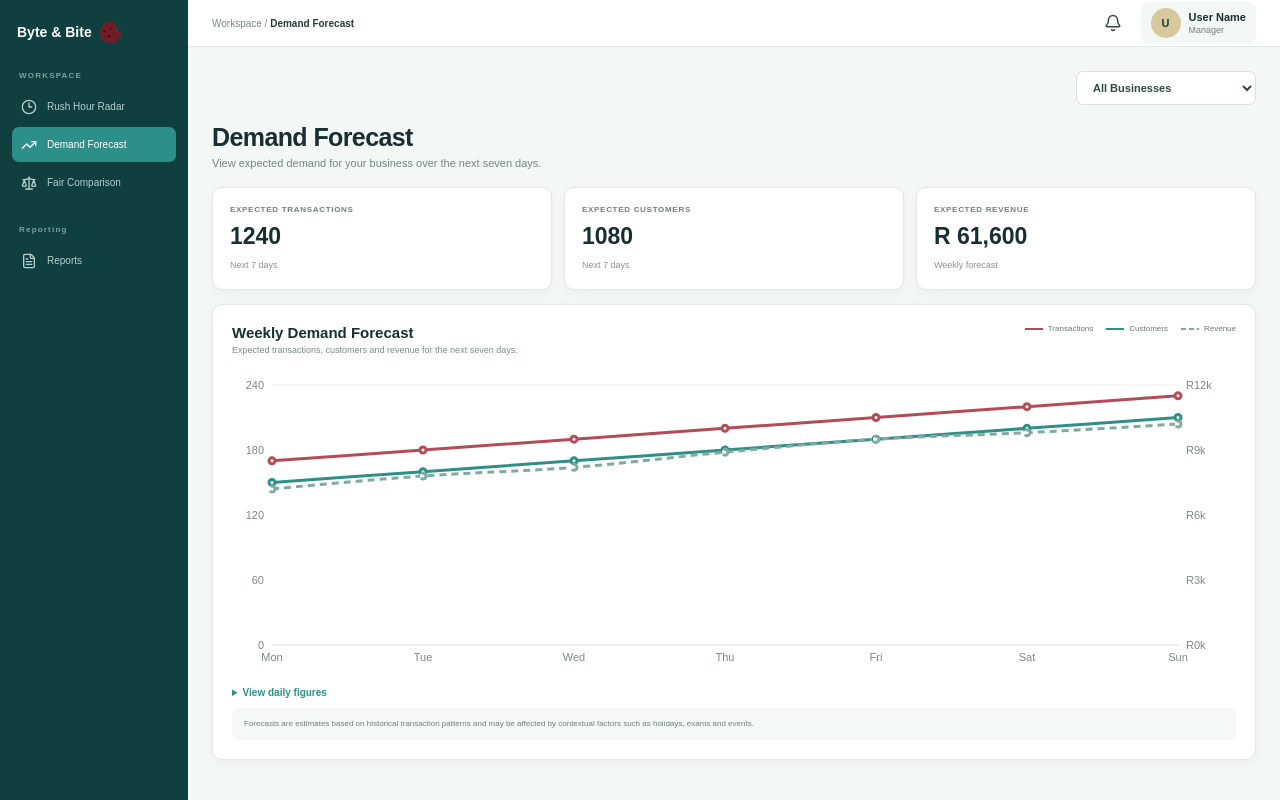
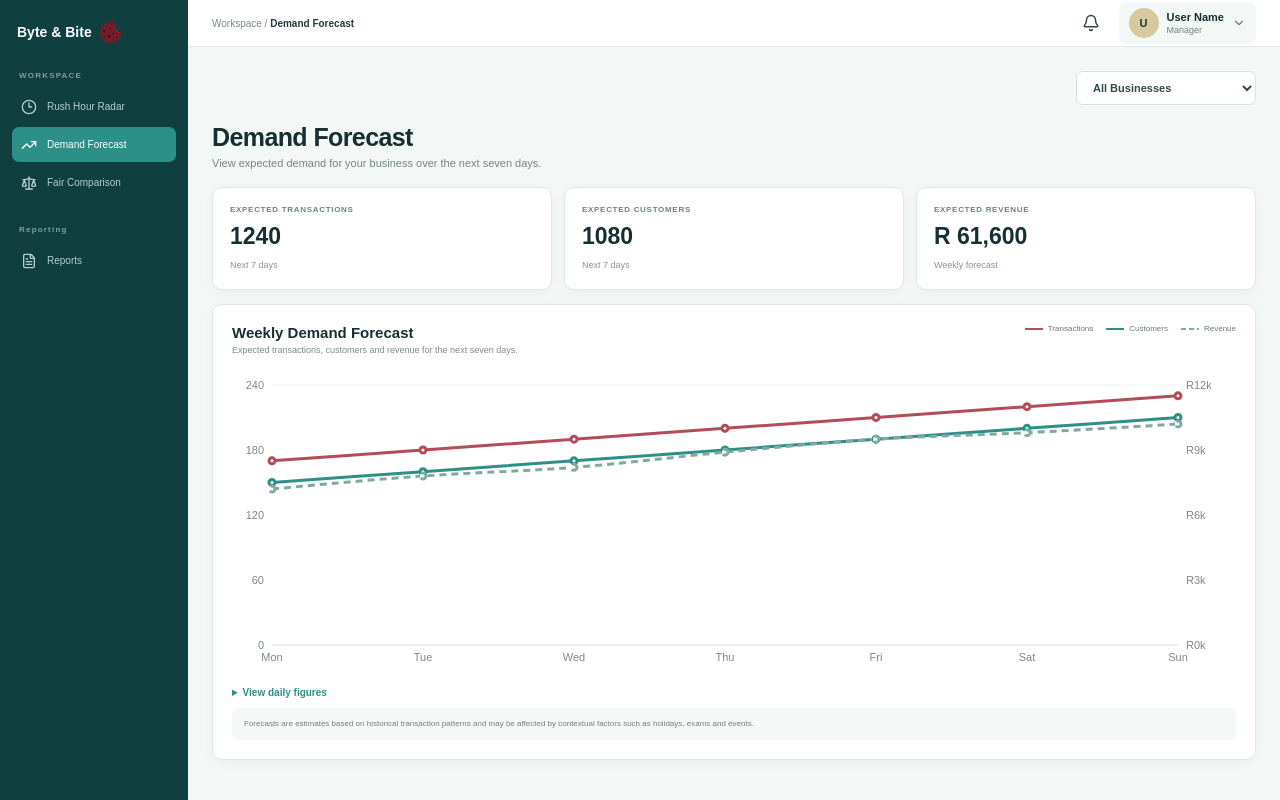
Before and after one commit to Vickarmstrongg/Developement-Project, a React app in the folder frontend/: page / in a window 1280 px wide. Both pictures are taken after typing "name@example.com", "Sample123" into the empty fields and a click on the button "Log In". Built offline with nearby package versions, Linux system fonts and the light colour scheme; the HTML template or start-up script is replaced by a standard one.

Commit message:
added drop down for the user profile

```diff
--- a/frontend/src/App.css
+++ b/frontend/src/App.css
@@ -202,6 +202,11 @@ select {
   color: #172f32;
   font-size: 11px;
   font-weight: 600;
+}
+
+.profile-chevron {
+  color: #71817e;
+  flex-shrink: 0;
 }
 
 .main-content {
--- a/frontend/src/DemandForecast.jsx
+++ b/frontend/src/DemandForecast.jsx
@@ -7,6 +7,7 @@ import {
     Scale,
     FileText,
     LogOut,
+    ChevronDown,
 } from "lucide-react";
 
 import {
@@ -164,6 +165,8 @@ function DemandForecast({ onLogout }) {
                                     <strong>{currentUser.name}</strong>
                                     <span>{currentUser.role}</span>
                                 </div>
+
+                                <ChevronDown size={14} className="profile-chevron" />
                             </button>
 
                             {profileOpen && (
```
